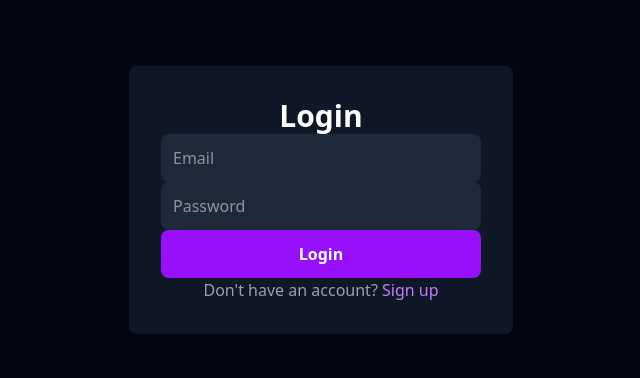
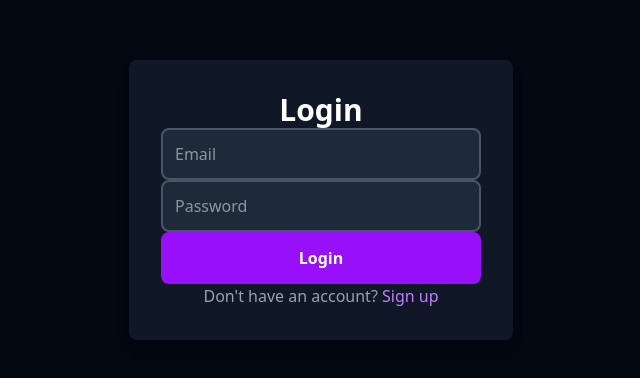
Before and after one commit to anshkaggarwal22/HackIllinois, a React (Vite) app in the folder hackillinois-front/: page /login in a window 1280 px wide. Shown: the part 200-578 px from the top of the page, without its empty margins (319-959 px from the left). Built offline with nearby package versions, Linux system fonts and the light colour scheme.

Commit message:
added border around inputs for login page

```diff
--- a/hackillinois-front/package.json
+++ b/hackillinois-front/package.json
@@ -13,10 +13,10 @@
     "@tailwindcss/vite": "^4.0.0",
     "react": "^18.3.1",
     "react-dom": "^18.3.1",
+    "react-icons": "^5.5.0",
     "react-router-dom": "^7.1.3",
     "tailwindcss": "^4.0.0",
-    "typewriter-effect": "^2.21.0",
-    "react-icons": "^5.5.0"
+    "typewriter-effect": "^2.21.0"
   },
   "devDependencies": {
     "@eslint/js": "^9.17.0",
@@ -29,6 +29,6 @@
     "eslint-plugin-react-hooks": "^5.0.0",
     "eslint-plugin-react-refresh": "^0.4.16",
     "globals": "^15.14.0",
-    "vite": "^6.0.5"
+    "vite": "^6.2.0"
   }
 }
--- a/hackillinois-front/src/components/LoginPage.jsx
+++ b/hackillinois-front/src/components/LoginPage.jsx
@@ -22,7 +22,7 @@ const LoginPage = () => {
         placeholder="Email"
         value={email}
         onChange={(e) => setEmail(e.target.value)}
-            className="w-full p-3 bg-gray-800 text-white rounded-lg focus:outline-none"
+        className="w-full p-3 bg-gray-800 text-white rounded-lg border-2 border-gray-600 focus:outline-none focus:border-purple-600"
         required
         />
         <input
@@ -30,12 +30,12 @@ const LoginPage = () => {
         placeholder="Password"
         value={password}
         onChange={(e) => setPassword(e.target.value)}
-            className="w-full p-3 bg-gray-800 text-white rounded-lg focus:outline-none"
+        className="w-full p-3 bg-gray-800 text-white rounded-lg border-2 border-gray-600 focus:outline-none focus:border-purple-600"
         required
         />
           <button
             type="submit"
-            className="w-full bg-purple-600 hover:bg-purple-700 p-3 rounded-lg font-semibold px-8"
+            className="w-full bg-purple-600 hover:bg-purple-700 p-3 rounded-lg font-semibold px-8 border-2 border-purple-600 hover:border-purple-700"
           >
             Login
           </button>
```
Also changed, not shown: 1 other file (tests, documents, lock files or other folders). Lines whose indentation alone changed are shown as unchanged.
